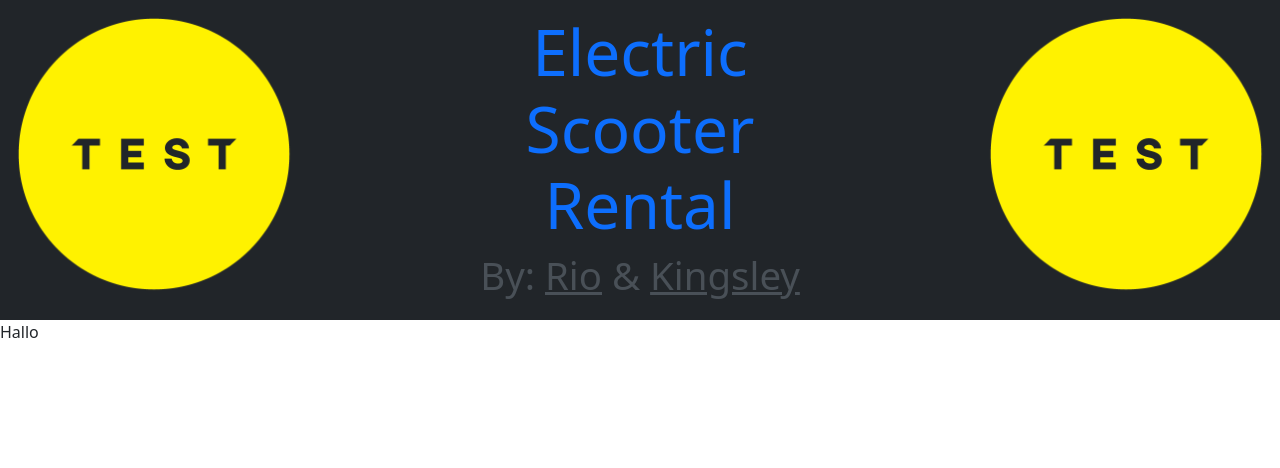
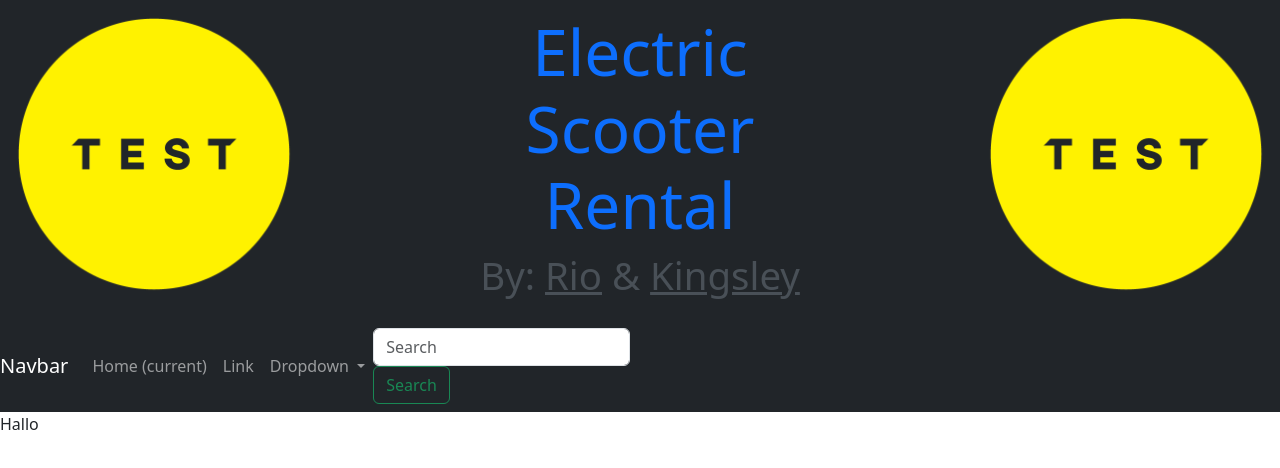
Before and after one commit to rio282/WF-203-17, a Vue app in the folder frontend/: page / in a window 1280 px wide. Shown: the top 468 px of the page. Built offline with nearby package versions, Linux system fonts and the light colour scheme.

Commit message:
NavBar unfinished

```diff
--- a/frontend/src/App31.vue
+++ b/frontend/src/App31.vue
@@ -1,18 +1,25 @@
 <template>
   <HeaderComponent></HeaderComponent>
+  <NavBar></NavBar>
   <WelcomeComponent></WelcomeComponent>
+  <link rel="stylesheet" href="node_modules/bootstrap/dist/css/bootstrap.css"/>
+
 </template>
 
 <script>
 import HeaderComponent from "./components/HeaderComponent.vue";
+import NavBar from "@/components/NavBar";
 import WelcomeComponent from "./components/WelcomeComponent.vue";
+
 
 export default {
   // eslint-disable-next-line vue/multi-word-component-names
   name: "App31",
   components: {
     HeaderComponent,
-    WelcomeComponent
+    WelcomeComponent,
+    NavBar
+
   }
 }
 </script>
--- a/frontend/src/components/HeaderComponent.vue
+++ b/frontend/src/components/HeaderComponent.vue
@@ -43,6 +43,7 @@
   align-items: center;
   justify-content: center;
   justify-items: center;
+}
 
   h1 {
     font-size: 5vw;
@@ -59,7 +60,8 @@
   h4 {
     font-size: 2vw;
   }
-}
+
+
 
 .logo-sized {
   min-width: 75%;
@@ -72,4 +74,5 @@
   justify-content: center;
   align-items: center;
 }
+
 </style>
--- /dev/null
+++ b/frontend/src/components/NavBar.vue
@@ -0,0 +1,44 @@
+<template>
+  <nav class="navbar navbar-expand-lg navbar navbar-dark bg-dark">
+    <a class="navbar-brand" href="#">Navbar</a>
+    <button class="navbar-toggler" type="button" data-toggle="collapse" data-target="#navbarSupportedContent" aria-controls="navbarSupportedContent" aria-expanded="false" aria-label="Toggle navigation">
+      <span class="navbar-toggler-icon"></span>
+    </button>
+
+    <div class="collapse navbar-collapse" id="navbarSupportedContent">
+      <ul class="navbar-nav mr-auto">
+        <li class="nav-item active">
+          <a class="nav-link" href="#">Home <span class="sr-only">(current)</span></a>
+        </li>
+        <li class="nav-item">
+          <a class="nav-link" href="#">Link</a>
+        </li>
+        <li class="nav-item dropdown">
+          <a class="nav-link dropdown-toggle" href="#" id="navbarDropdown" role="button" data-toggle="dropdown" aria-haspopup="true" aria-expanded="false">
+            Dropdown
+          </a>
+          <div class="dropdown-menu" aria-labelledby="navbarDropdown">
+            <a class="dropdown-item" href="#">Action</a>
+            <a class="dropdown-item" href="#">Another action</a>
+            <div class="dropdown-divider"></div>
+            <a class="dropdown-item" href="#">Something else here</a>
+          </div>
+        </li>
+      </ul>
+      <form class="form-inline my-2 my-lg-0">
+        <input class="form-control mr-sm-2" type="search" placeholder="Search" aria-label="Search">
+        <button class="btn btn-outline-success my-2 my-sm-0" type="submit">Search</button>
+      </form>
+    </div>
+  </nav>
+</template>
+
+<script>
+export default {
+  name: "NavBar"
+}
+</script>
+
+<style scoped>
+
+</style>
```
